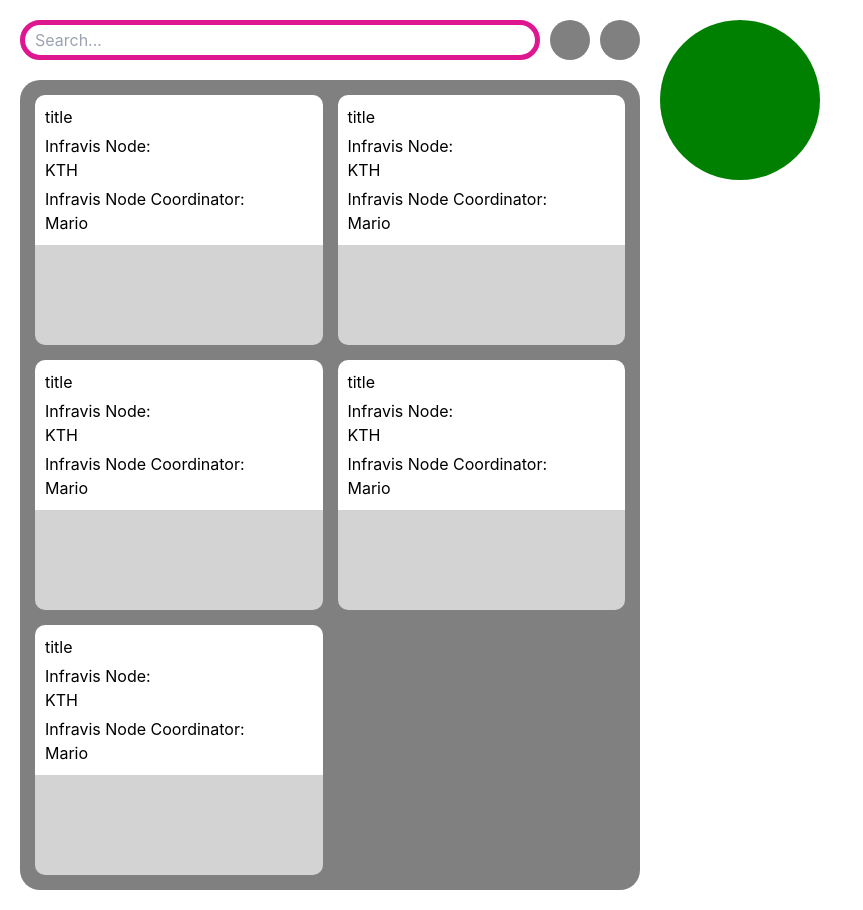
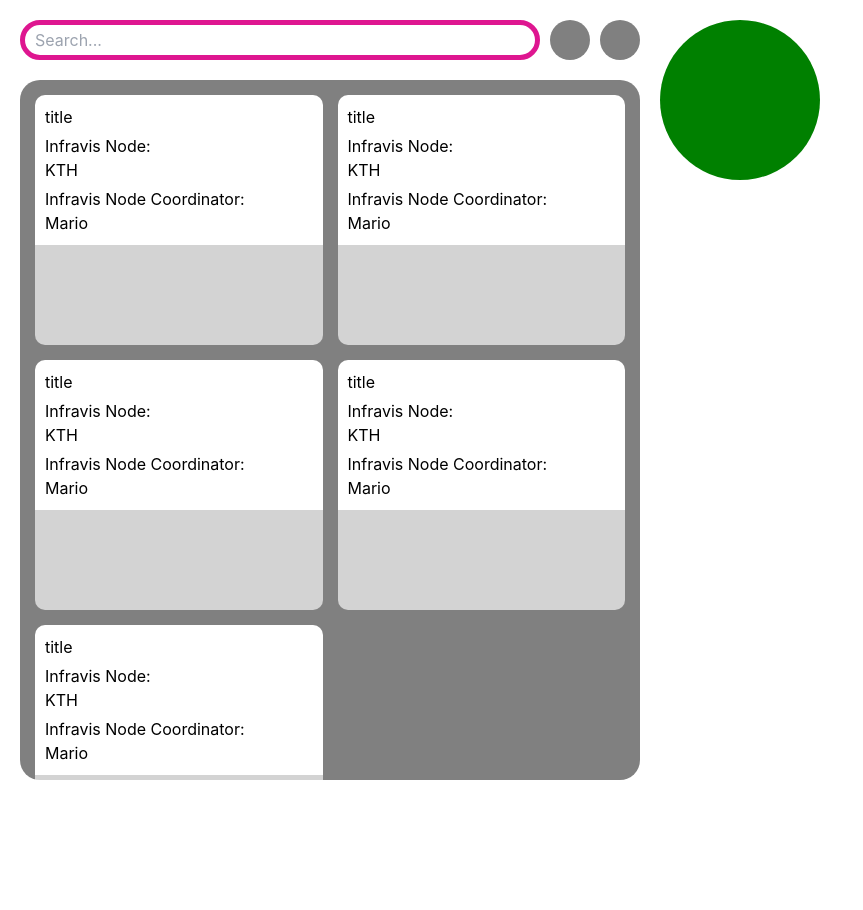
Before and after one commit to Infravis-map/visual-map, a Next.js app: page /test in a window 1280 px wide. Shown: the whole page, without its empty margins (0-863 px from the left). After the commit the page ends 800 px from the top, so only its background shows below. Built offline with nearby package versions, Linux system fonts and the light colour scheme.

Commit message:
scroll function

```diff
--- a/pages/test.js
+++ b/pages/test.js
@@ -3,14 +3,14 @@ import Project from '../components/Project'
 
 export default function TestPage() {
     return (
-        <div style={{display:"grid", gridTemplateColumns:"1fr 1fr"}}>
-            <div style={{padding:20, paddingRight:0}}>
+        <div style={{display:"grid", gridTemplateColumns:"1fr 1fr" }}>
+            <div style={{ display:"grid", gridTemplateRows:"auto 1fr", height:"100vh", padding:20, paddingRight:0}}>
                 <div style={{width:"100%", marginBottom:20, gap: 10, display:"grid", gridTemplateColumns: "1fr auto auto"}}>
-                <input placeholder="Search..." type="search" style={{width:"100%", height:40, borderRadius:20, borderStyle:"solid", borderWidth:5, borderColor:"#DE1690", paddingLeft:10, paddingRight:10,}}></input>
+                    <input placeholder="Search..." type="search" style={{width:"100%", height:40, borderRadius:20, borderStyle:"solid", borderWidth:5, borderColor:"#DE1690", paddingLeft:10, paddingRight:10 }}></input>
                     <button style={{width:40,height:40, borderStyle:"none", borderRadius:20, backgroundColor:"gray",}}></button>
                     <button style={{width:40,height:40, borderStyle:"none", borderRadius:20, backgroundColor:"gray",}}></button>
                 </div>
-                <div style={{borderRadius:20, backgroundColor:"gray", padding:15, gap:15, display: "grid", gridTemplateColumns:"1fr 1fr",}}>
+                <div style={{ overflowY:"auto", scrollbarWidth:"none", scrollBehavior: "smooth", height: "100%", borderRadius:20, backgroundColor:"gray", padding:15, gap:15, display: "grid", gridTemplateColumns:"1fr 1fr" }}>
                     <Project/>
                     <Project/>
                     <Project/>
```
